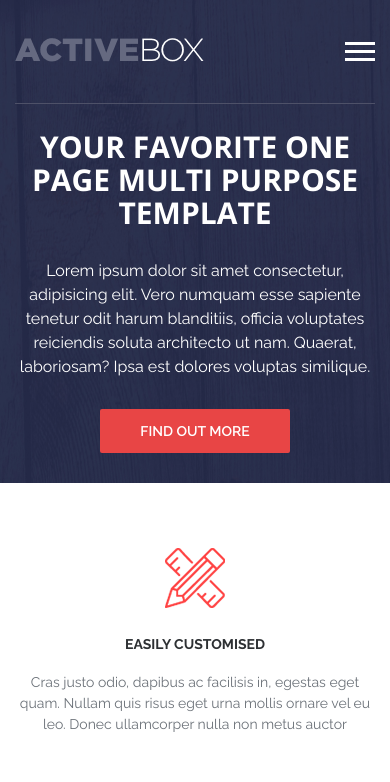
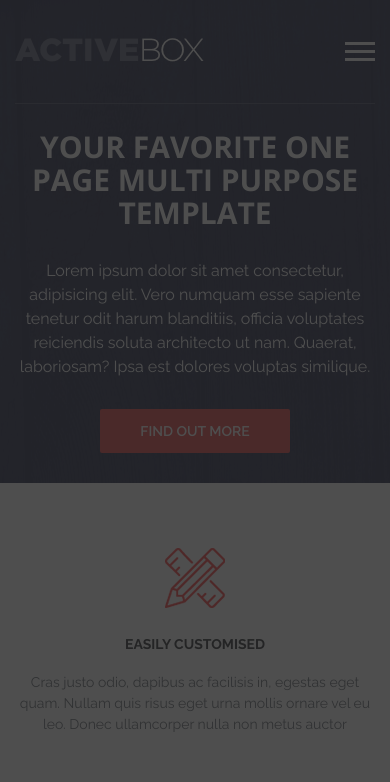
Before and after one commit to AmetDev/active-site, a plain HTML site: page activebox1/index.html in a window 390 px wide. Both pictures are taken after a click on the button "Menu". Shown: the top 782 px of the page. Drawn offline with nearby package versions, Linux system fonts and the light colour scheme.

Commit message:
make-burger-menu

```diff
--- a/activebox1/index.html
+++ b/activebox1/index.html
@@ -62,6 +62,9 @@
             <span class="burger__item">Menu</span>
           </button>
         </div>
+    	<div class="popup">
+		<div class="popup_inner"></div>
+    	</div>
       </div>
     </header>
 
--- a/activebox1/script.js
+++ b/activebox1/script.js
@@ -13,3 +13,9 @@ Overlay.addEventListener("click", function(e) {
     }
 
 })
+
+const Popup = document.querySelector(".popup")
+const BurgerBtn = document.querySelector(".burger")
+BurgerBtn.addEventListener("click", function() {
+	Popup.classList.add("visible-popup")
+})
--- a/activebox1/style.css
+++ b/activebox1/style.css
@@ -743,3 +743,27 @@ p {
 .modal--visible {
 	display: block;
 }
+
+/*popup-burger*/
+
+.popup {
+   z-index: 1010;
+   height: 100%;
+   width: 100%;
+   top: 0;
+   left: -100;
+   display: none;
+   position: fixed;
+   background-color: #222;
+   opacity: 0.8;
+   transition: all 0.5s ease-in-out;
+}
+
+.visible-popup {
+   left: 0;
+   display: flex;
+
+}
+
+.popup_inner {
+}
```
